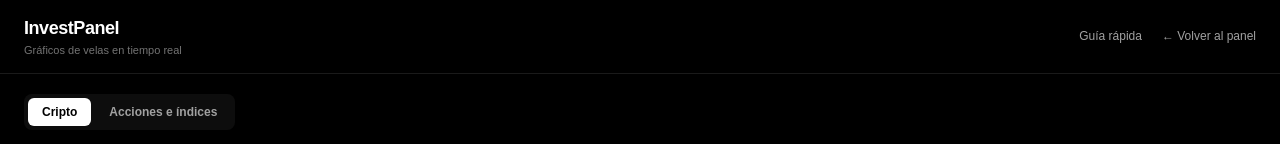
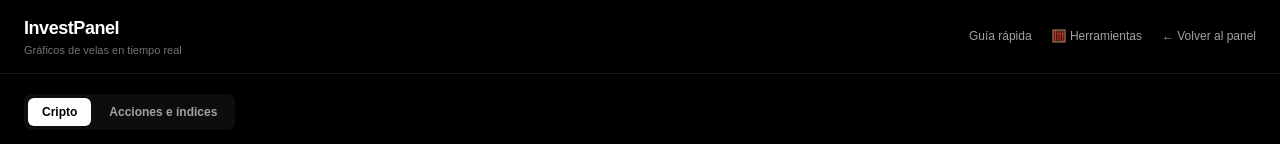
Before and after one commit to garciapabelino83-bot/invest-platform, a Next.js app: page /graficos in a window 1280 px wide. Shown: the top 144 px of the page. Built offline with nearby package versions, Linux system fonts and the light colour scheme; no server answers.

Commit message:
Agregar enlace a Herramientas en la pagina de graficos

```diff
--- a/src/app/graficos/page.tsx
+++ b/src/app/graficos/page.tsx
@@ -312,6 +312,9 @@ export default function Graficos() {
             <Link href="/ayuda" className="text-xs text-neutral-400 hover:text-white transition">
               Guía rápida
             </Link>
+            <Link href="/herramientas" className="text-xs text-neutral-400 hover:text-white transition">
+              🧮 Herramientas
+            </Link>
             <Link href="/" className="text-xs text-neutral-400 hover:text-white transition">
               ← Volver al panel
             </Link>
```
